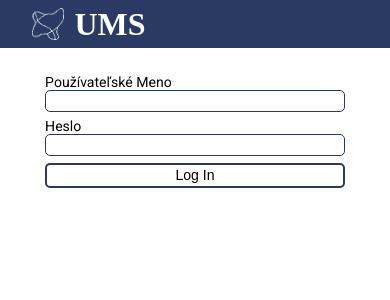
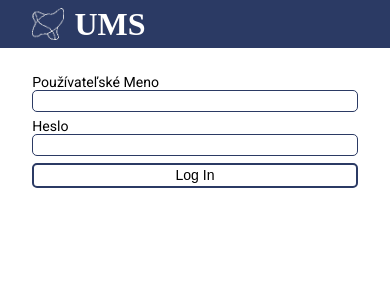
Before and after one commit to rzavodsky/UMS, a Vue app in the folder frontend/: page /login in a window 390 px wide. Shown: the top 300 px of the page. Built offline with nearby package versions, Linux system fonts and the light colour scheme; a web font is replaced by a local one.

Commit message:
Made app more responsive

```diff
--- a/frontend/src/App.vue
+++ b/frontend/src/App.vue
@@ -69,6 +69,7 @@ header {
 
 @media only screen and (max-width: 600px) {
     main {
+        padding: 2em 1em;
         font-size: 0.8em;
         width: 100%;
         border-radius: 0;
--- a/frontend/src/components/AdminEdit.vue
+++ b/frontend/src/components/AdminEdit.vue
@@ -106,7 +106,9 @@ async function save() {
     transform: translate(-50%, -50%);
     padding: 1em;
     border-radius: 10px;
-    width: 40em;
+    max-width: 40em;
+    width: 70vw;
+    min-width: max-content;
 }
 .title {
     text-align: center;
--- a/frontend/src/components/Timetable.vue
+++ b/frontend/src/components/Timetable.vue
@@ -139,6 +139,7 @@ function getLessonColor(id: number): string {
 }
 
 .icon::after {
+    z-index: 10;
     position: absolute;
     bottom: -0.2em;
     padding: 0.1em 0.3em;
--- a/frontend/src/views/Admin.vue
+++ b/frontend/src/views/Admin.vue
@@ -77,8 +77,8 @@ async function addDatum() {
                 </td>
             </tr>
         </table>
-        <button class="button-primary add-button" @click="addDatum">Pridať</button>
     </div>
+    <button class="button-primary add-button" @click="addDatum">Pridať</button>
     <AdminEdit v-if="modalEnabled" :resource="selected" :id="currentEditId" :otherData="otherData" @close="modalEnabled = false; refresh();" />
 </template>
 
--- a/frontend/src/views/Heslo.vue
+++ b/frontend/src/views/Heslo.vue
@@ -49,6 +49,12 @@ input[type=password] {
     display: block;
     padding: 0.2em;
     margin-bottom: 0.5em;
+    border-radius: 5px;
+    border: 1px solid var(--blue-color);
+}
+form {
+    width: max-content;
+    margin-inline: auto;
 }
 
 .status {
--- a/frontend/src/views/Predmety.vue
+++ b/frontend/src/views/Predmety.vue
@@ -86,6 +86,7 @@ async function submit() {
 
 <template>
     <h3 class="title">Zoznam predmetov</h3>
+    <div class="table-container">
         <table>
             <tr>
                 <th>Názov</th>
@@ -104,10 +105,14 @@ async function submit() {
                 <td><input type="checkbox" :value="subject.id" v-model="signedUpIds" /></td>
             </tr>
         </table>
+    </div>
     <button class="button-primary submit-button" @click="submit">Uložiť</button>
 </template>
 
 <style scoped>
+.table-container {
+    overflow-x: scroll;
+}
 .title {
     text-align: center;
     margin-bottom: 1em;
```
Lines whose indentation alone changed are shown as unchanged.
